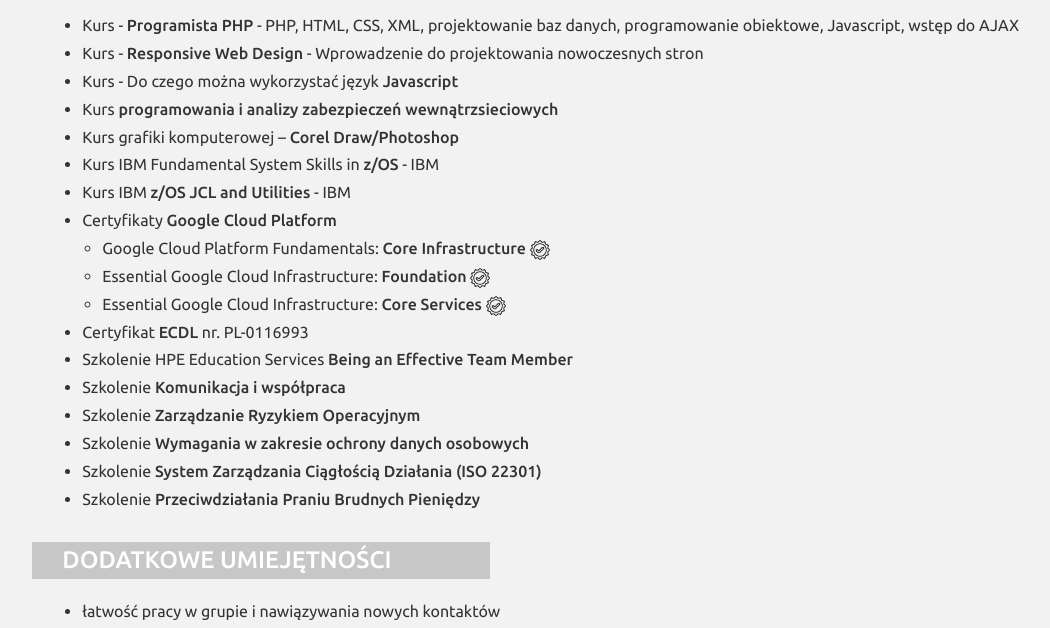
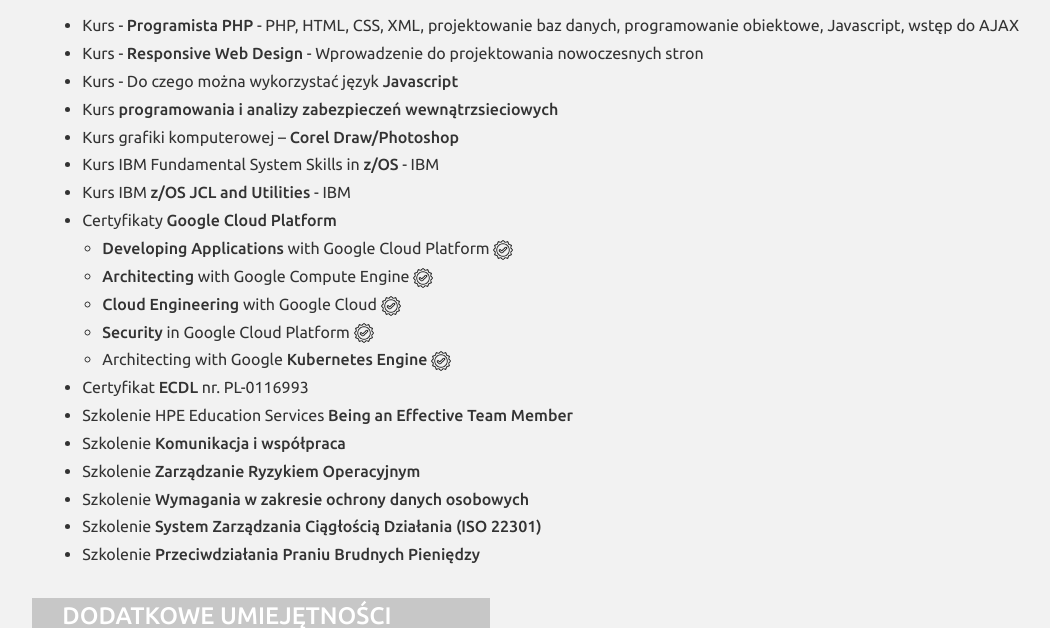
Before and after one commit to diabollo1/cv, a PHP site: page / in a window 1280 px wide. Shown: the part 1933-2561 px from the top of the page, without its empty margins (181-1231 px from the left). Run offline with PHP 8.4, Linux system fonts and the light colour scheme.

Commit message:
GCP - zmiana pojedynczych certyfikatów na specjalizacje

```diff
--- a/index.php
+++ b/index.php
@@ -232,24 +232,21 @@
                             <span class="lang_en lang_display_none"><b>Google Cloud Platform</b> certificates</span></li>
 
                             <ul class="ul_margin">
-                                <li><span class="lang_pl">Google Cloud Platform Fundamentals: <b>Core Infrastructure</b>
-                                        <a href="https://coursera.org/verify/M2X8T5QC4BQV" target="_blank">
-                                            <img class="cert_verification" src="images/verification2.png" title="M2X8T5QC4BQV" alt="M2X8T5QC4BQV"/></a></span>
-                                    <span class="lang_en lang_display_none">Google Cloud Platform Fundamentals: <b>Core Infrastructure</b>
-                                        <a href="https://coursera.org/verify/M2X8T5QC4BQV" target="_blank">
-                                            <img class="cert_verification" src="images/verification2.png" title="M2X8T5QC4BQV" alt="M2X8T5QC4BQV"/></a></span></li>
-                                <li><span class="lang_pl">Essential Google Cloud Infrastructure: <b>Foundation</b>
-                                        <a href="https://coursera.org/verify/5P37VDYWC5A3" target="_blank">
-                                            <img class="cert_verification" src="images/verification2.png" title="5P37VDYWC5A3" alt="5P37VDYWC5A3"/></a></span>
-                                    <span class="lang_en lang_display_none">Essential Google Cloud Infrastructure: <b>Foundation</b>
-                                        <a href="https://coursera.org/verify/5P37VDYWC5A3" target="_blank">
-                                            <img class="cert_verification" src="images/verification2.png" title="5P37VDYWC5A3" alt="5P37VDYWC5A3"/></a></span></li>
-                                <li><span class="lang_pl">Essential Google Cloud Infrastructure: <b>Core Services</b>
-                                        <a href="https://coursera.org/verify/FVXVETKUMPY3" target="_blank">
-                                            <img class="cert_verification" src="images/verification2.png" title="FVXVETKUMPY3" alt="FVXVETKUMPY3"/></a></span>
-                                    <span class="lang_en lang_display_none">Essential Google Cloud Infrastructure: <b>Core Services</b>
-                                        <a href="https://coursera.org/verify/FVXVETKUMPY3" target="_blank">
-                                            <img class="cert_verification" src="images/verification2.png" title="FVXVETKUMPY3" alt="FVXVETKUMPY3"/></a></span></li>
+                                <li><span class="lang_pl lang_en"><b>Developing Applications</b> with Google Cloud Platform
+                                        <a href="https://coursera.org/verify/specialization/KTE2JKGJZ9MG" target="_blank">
+                                            <img class="cert_verification" src="images/verification2.png" title="KTE2JKGJZ9MG" alt="KTE2JKGJZ9MG"/></a></span>
+                                <li><span class="lang_pl lang_en"><b>Architecting</b> with Google Compute Engine
+                                        <a href="https://coursera.org/verify/specialization/2PEYWPMQ3MGR" target="_blank">
+                                            <img class="cert_verification" src="images/verification2.png" title="2PEYWPMQ3MGR" alt="2PEYWPMQ3MGR"/></a></span>
+                                <li><span class="lang_pl lang_en"><b>Cloud Engineering</b> with Google Cloud
+                                        <a href="  https://coursera.org/verify/specialization/VCZA2HSEYV7F" target="_blank">
+                                            <img class="cert_verification" src="images/verification2.png" title="VCZA2HSEYV7F" alt="VCZA2HSEYV7F"/></a></span>
+                                <li><span class="lang_pl lang_en"><b>Security</b> in Google Cloud Platform
+                                        <a href="  https://coursera.org/verify/specialization/8N8QB5W73VDD" target="_blank">
+                                            <img class="cert_verification" src="images/verification2.png" title="8N8QB5W73VDD" alt="8N8QB5W73VDD"/></a></span>
+                                <li><span class="lang_pl lang_en">Architecting with Google <b>Kubernetes Engine</b>
+                                        <a href="  https://coursera.org/verify/specialization/TWDGKBQ4A3TB" target="_blank">
+                                            <img class="cert_verification" src="images/verification2.png" title="TWDGKBQ4A3TB" alt="TWDGKBQ4A3TB"/></a></span>
                             </ul>
 
                         <li><span class="lang_pl">Certyfikat <b>ECDL</b> nr. PL-0116993</span>
```
